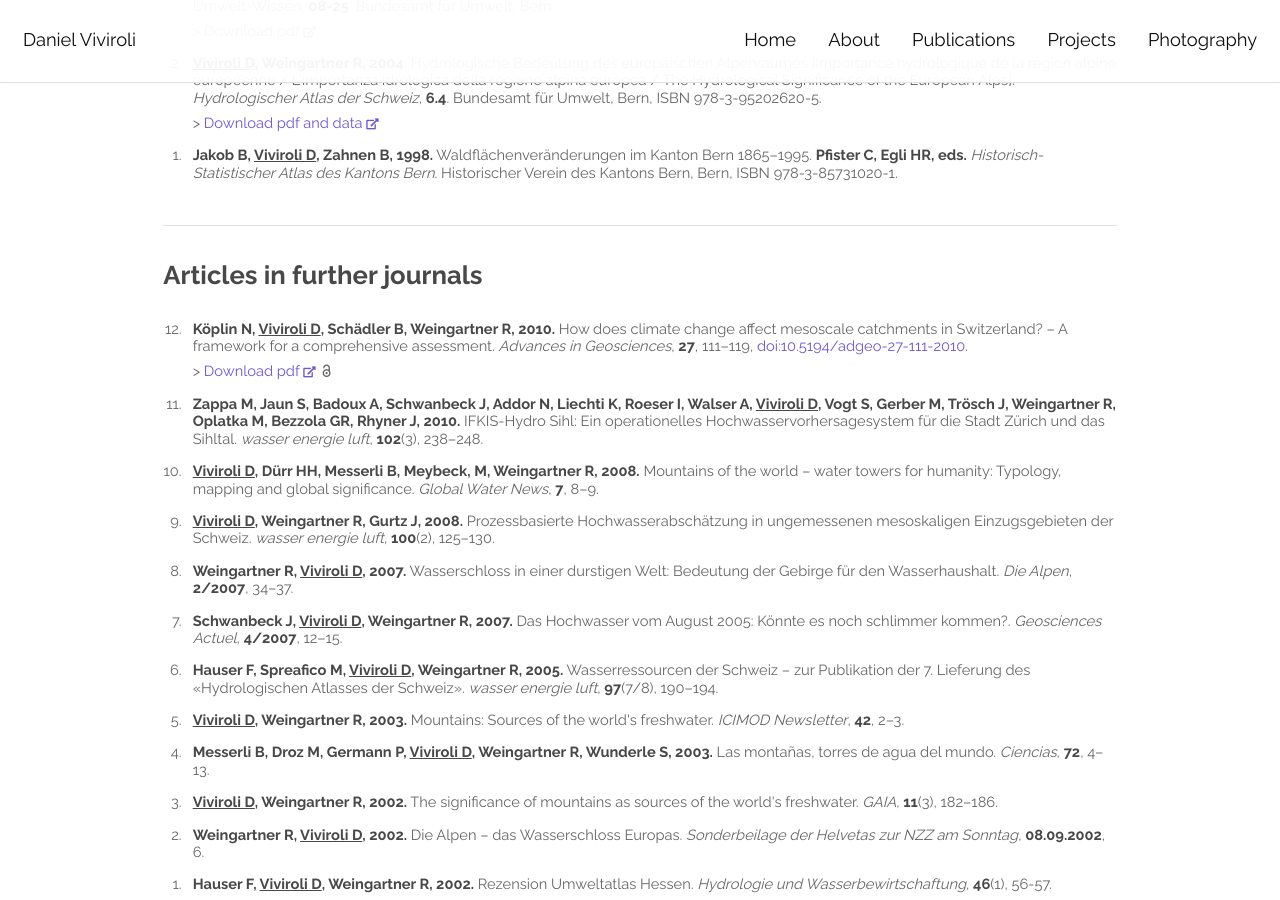
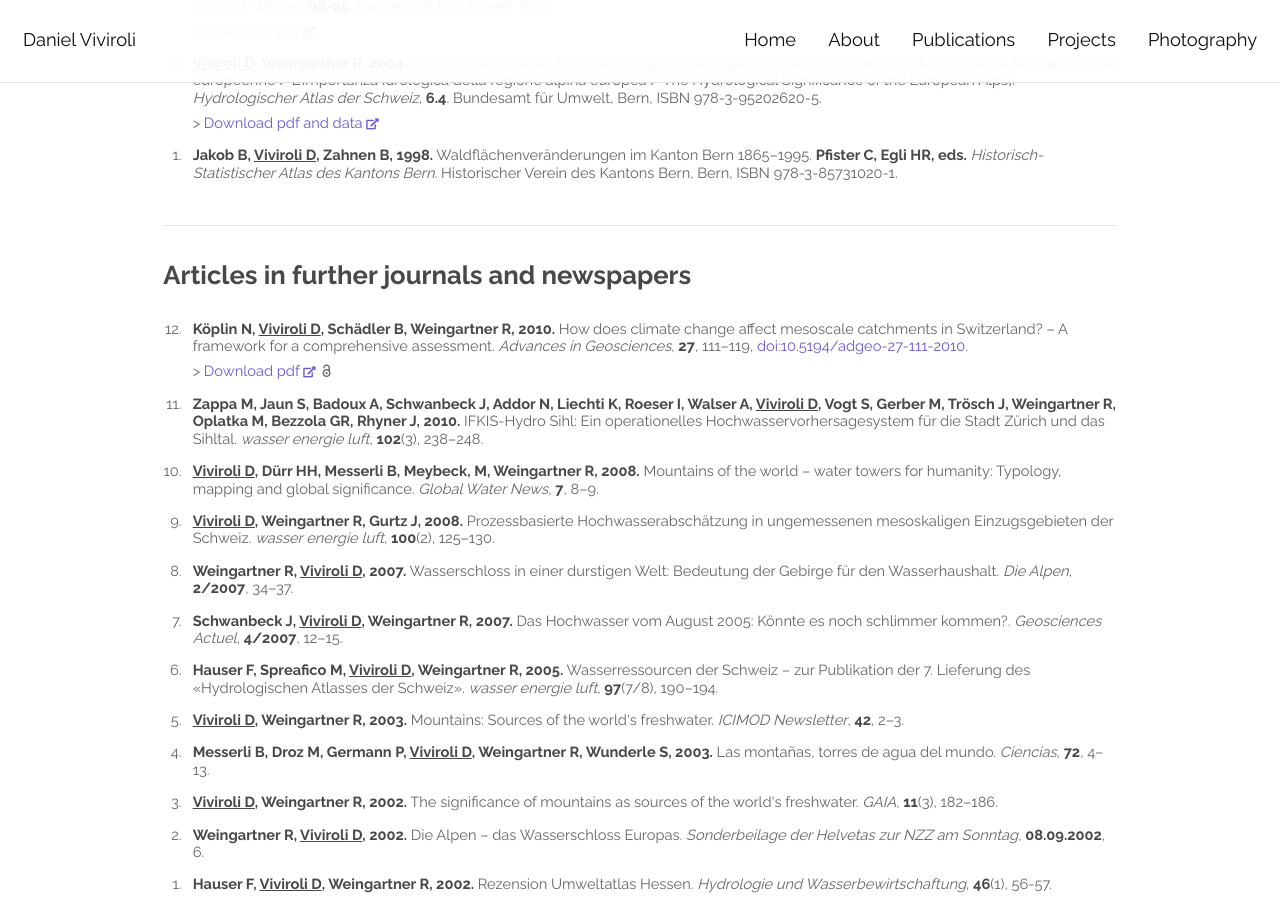
Before and after one commit to katarenamatos/katarenamatos.github.io, a Jekyll site: the page built from publications.html, in a window 1280 px wide and 900 px high, scrolled down 4422 px. Built offline with Jekyll 4.4.1, drawn with Linux system fonts in a browser that asks for light colours; some web fonts are replaced.

```diff
--- a/_data/navigation.yml
+++ b/_data/navigation.yml
@@ -19,7 +19,7 @@
   sub5_anchor: BE
   sub6_text: Book chapters
   sub6_anchor: BC
-  sub7_text: Further journals
+  sub7_text: Further journals, newspapers
   sub7_anchor: JF
   sub8_text: Conference proceedings
   sub8_anchor: CP
--- a/about.html
+++ b/about.html
@@ -11,7 +11,7 @@ title: About
   <br>
   <br>
   My main research interest is centred on water in mountain areas, both in the Alps as well as world-wide.
-  Within this rahter wide topic, I try to answer questions concerning water resources, hydrological processes and natural hazards.
+  Within this topic, I try to answer questions concerning water resources, natural hazards and hydrological processes.
   I’m also particularly interested in changes in the Earth system, especially as regards climate and land use as well as demographic and socio-economic developments.
   <br>
   <br>
--- a/publications.html
+++ b/publications.html
@@ -190,7 +190,7 @@ title: Publications
 
 <hr/>
 
-<h2>Articles in further journals</h2>
+<h2>Articles in further journals and newspapers</h2>
 <a class="anchor" id="JF"></a>
 <ol reversed="">
 	{% for publication in site.data.publications_papers-further %}
```
Also changed, not shown: gemfile.lock.
